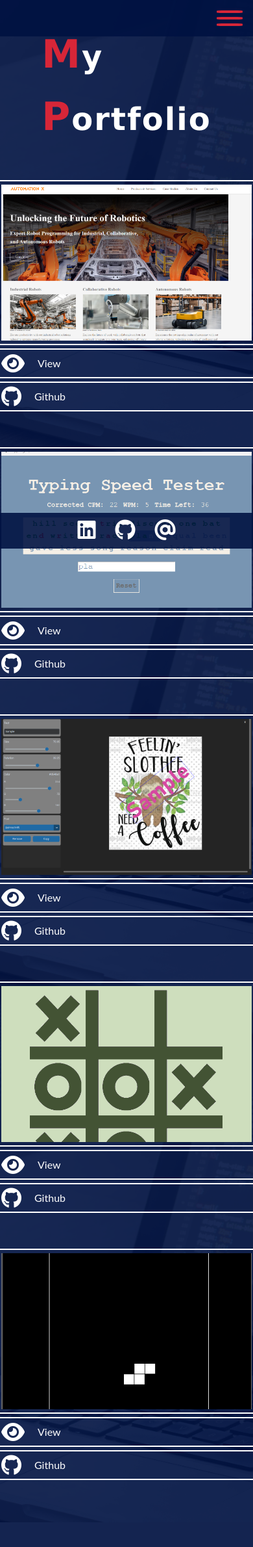
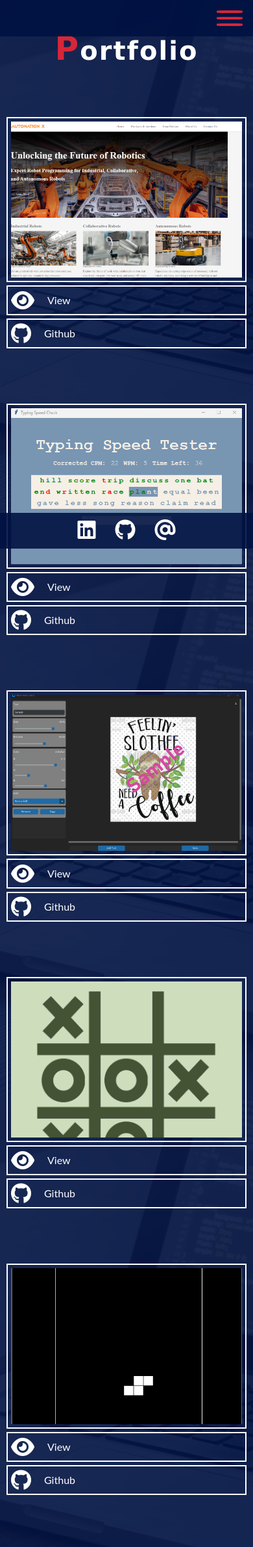
Before and after one commit to nemetht91/Portfolio, a Python web app: template templates/projects.html in a window 390 px wide. Shown: the whole page at 65% size. Before the commit the page ends 2342 px from the top, so only its background shows below. Run offline with Jinja, Linux system fonts and the light colour scheme; the template is opened without the code that fills it, so the values that code supplies are empty.

Commit message:
Styling touch up

```diff
--- a/static/css/style.css
+++ b/static/css/style.css
@@ -265,6 +265,7 @@ body{
 
 .projects .portfolio .project{
     width: 400px;
+    padding: 15px;
 }
 
 .projects h2{
@@ -289,7 +290,7 @@ body{
 .projects a:hover{
     border: var(--primary-color) solid 2px;
     color: var(--primary-color);
-    transition-duration: 0.2s;
+    transition-duration: 0.25s;
 
 
 }
@@ -307,7 +308,7 @@ body{
 
 .projects img:hover{
     padding: 1px;
-    transition-duration: 0.2s;
+    transition-duration: 0.25s;
 
 }
 
@@ -445,14 +446,16 @@ footer .social a{
 
 
     h1{
-        font-size: 48px;
+        font-size: 40px;
     }
 
 
 
+
     .initials{
-        font-size: 60px;
+        font-size: 50px;
     }
+
 
     .showcase h2{
         font-size: 32px;
--- a/templates/projects.html
+++ b/templates/projects.html
@@ -35,7 +35,7 @@
 
      <section class="projects">
         <div class="container">
-            <h1><span class="initials">M</span>y <span class="initials">P</span>ortfolio</h1>
+            <h1><span class="initials">P</span>ortfolio</h1>
             <div class="portfolio">
                 <div class="project">
                     <a href=""><img src="../static/img/projects/automationX.png" alt="Automation X website"></a>
```
